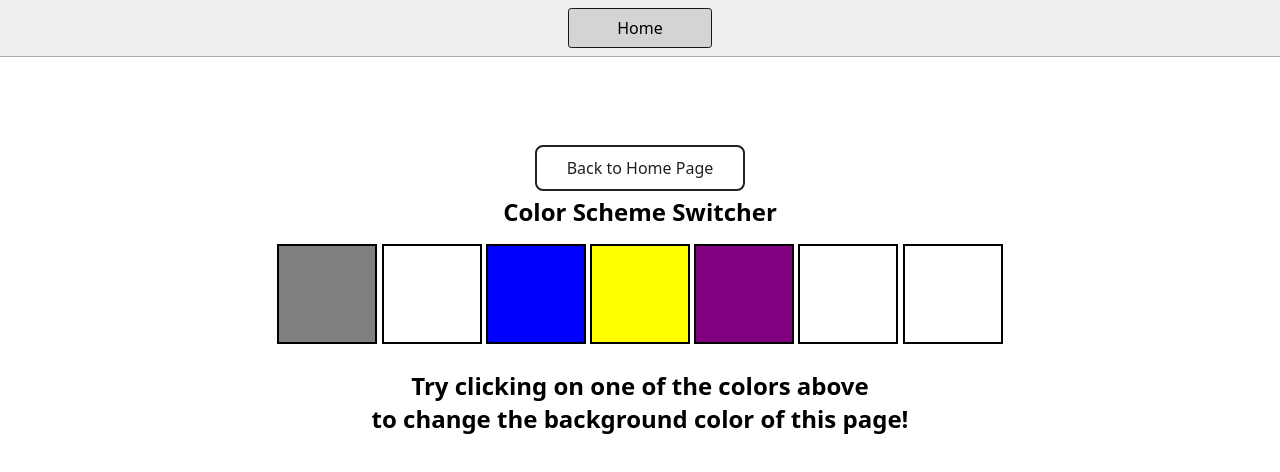
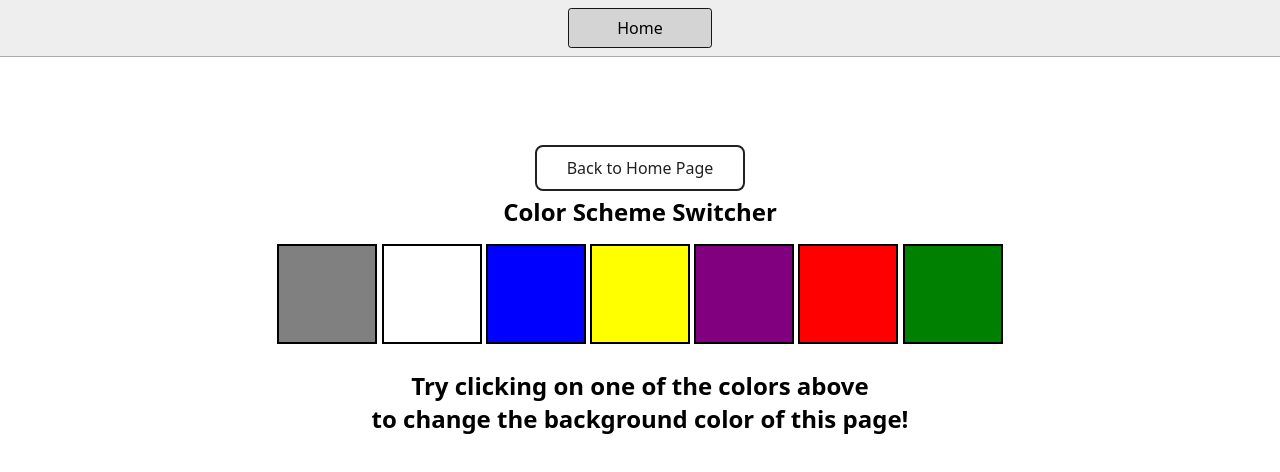
Before and after one commit to piyusharora15/JavaScript, a plain HTML site: page 07_projects/1_colorChanger/index.html in a window 1280 px wide. Drawn offline with Linux system fonts and the light colour scheme.

Commit message:
Add files via upload

```diff
--- a/07_projects/1_colorChanger/style.css
+++ b/07_projects/1_colorChanger/style.css
@@ -30,3 +30,9 @@ span {
 #purple {
     background: purple;
 }
+#red {
+    background: red;
+}
+#green {
+    background: green;
+}
```
